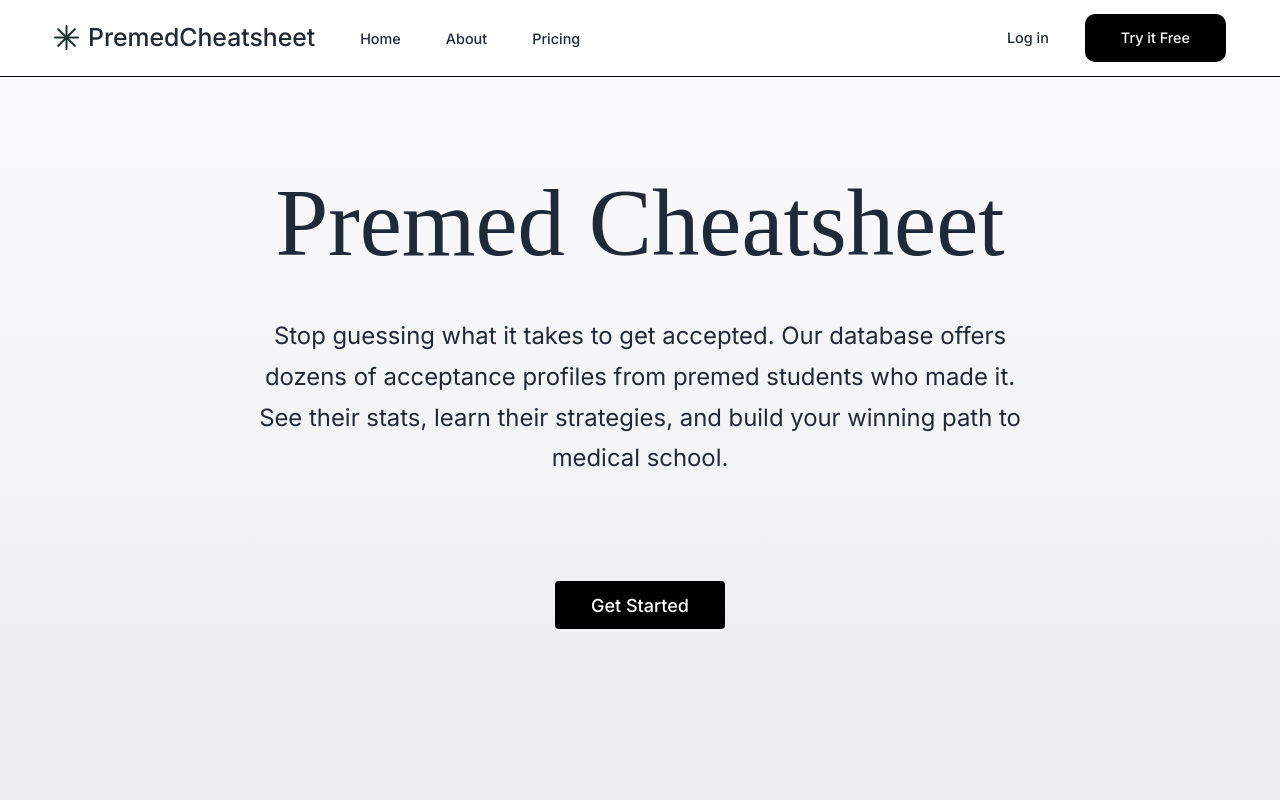
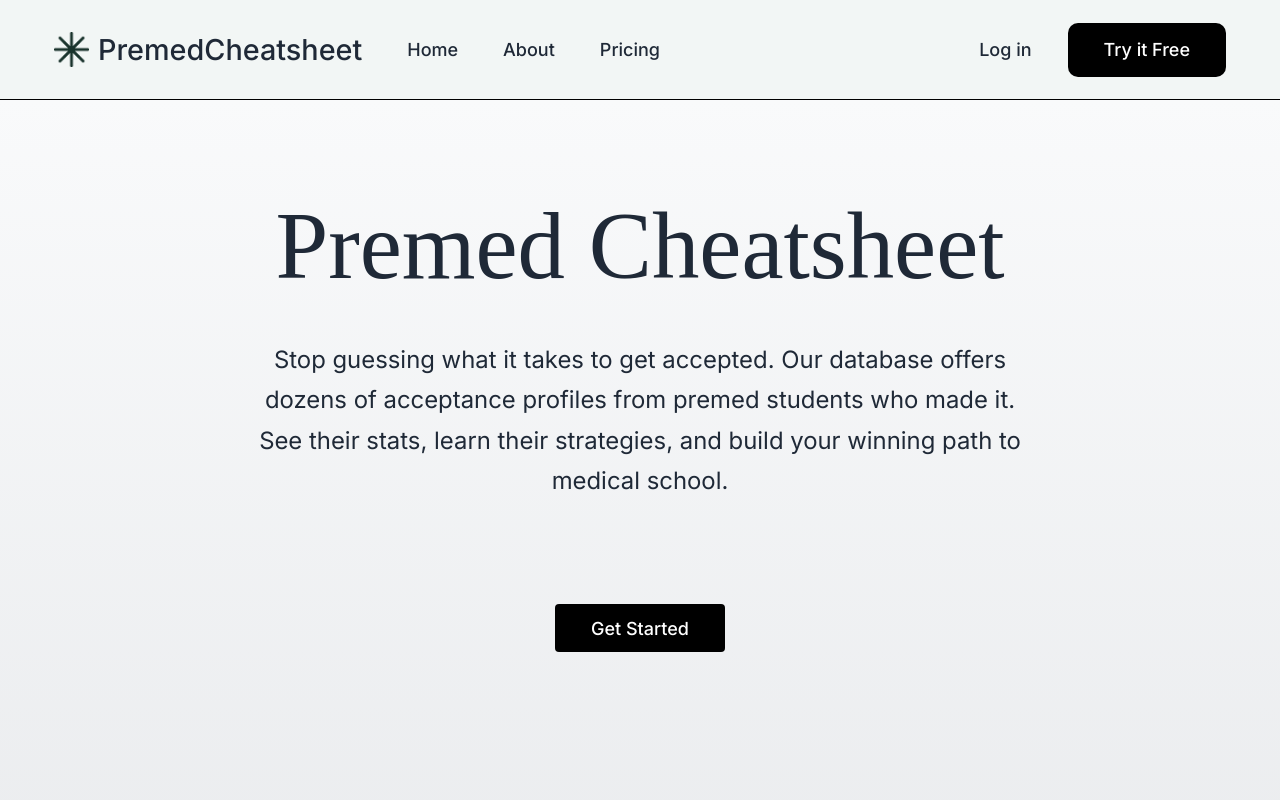
Before and after one commit to droooski/premedcheatsheet, a React (Create React App) app: page / in a window 1280 px wide. Shown: the top 800 px of the page. Built offline with nearby package versions, Linux system fonts and the light colour scheme; a web font is replaced by a local one.

Commit message:
refactor: Update Navbar and Footer styles for improved layout and responsiveness

```diff
--- a/src/components/layout/Navbar/Navbar.scss
+++ b/src/components/layout/Navbar/Navbar.scss
@@ -2,7 +2,7 @@
 @use '../../../styles/mixins' as mix;
 
 .navbar {
-  background-color: $white;
+  background-color: #F2F6F5;
   border-bottom: 1px solid #000000; /* Added border instead of box-shadow */
   position: sticky;
   top: 0;
@@ -32,7 +32,7 @@
     display: flex;
     justify-content: space-between; // This creates the expanding middle gap
     align-items: center;
-    padding: $spacing-3 0;
+    padding: $spacing-5 0;
     position: relative;
   }
 
@@ -63,29 +63,29 @@
     }
 
     img {
-      height: 20px;
+      height: 30px;
       margin-right: $spacing-2;
 
       @media (min-width: $xl) {
-        height: 25px;
+        height: 35px;
       }
 
       @media (min-width: $xxl) {
-        height: 30px;
+        height: 40px;
       }
     }
 
     span {
       font-weight: 500;
-      font-size: 1rem;
+      font-size: 1.4rem;
       color: $text-color;
 
       @media (min-width: $xl) {
-        font-size: 1.375rem;
+        font-size: 1.6rem;
       }
 
       @media (min-width: $xxl) {
-        font-size: 1.5rem;
+        font-size: 1.8rem;
       }
     }
   }
@@ -112,14 +112,14 @@
         color: $text-color;
         font-weight: 500;
         @include mix.transition(color);
-        font-size: 0.6rem;
+        font-size: 0.8rem;
 
         @media (min-width: $xl) {
-          font-size: 0.8rem;
+          font-size: 1rem;
         }
 
         @media (min-width: $xxl) {
-          font-size: 1rem;
+          font-size: 1.2rem;
         }
 
         &:hover {
@@ -142,20 +142,15 @@
       color: $text-color;
       font-weight: 500;
       margin-right: $spacing-4;
-      font-size: 0.6rem;
-
-      @media (min-width: $lg) {
-        margin-right: $spacing-6;
-        font-size: 0.6rem;
-      }
+      font-size: 0.8rem;
 
       @media (min-width: $xl) {
         margin-right: $spacing-8;
-        font-size: 0.8rem;
+        font-size: 1rem;
       }
 
       @media (min-width: $xxl) {
-        font-size: 1rem;
+        font-size: 1.2rem;
       }
 
       &:hover {
@@ -167,21 +162,16 @@
     .try-free-button {
       @include mix.button-primary;
       padding: $spacing-2 $spacing-4;
-      font-size: 0.6rem;
+      font-size: 0.8rem;
       border-radius: 10px; /* Added border radius */
-
-      @media (min-width: $lg) {
-        padding: $spacing-2 $spacing-6;
-        font-size: 0.6rem;
-      }
 
       @media (min-width: $xl) {
         padding: $spacing-3 $spacing-8;
-        font-size: 0.8rem;
+        font-size: 1rem;
       }
 
       @media (min-width: $xxl) {
-        font-size: 1rem;
+        font-size: 1.2rem;
       }
     }
   }
--- a/src/components/sections/Footer/Footer.scss
+++ b/src/components/sections/Footer/Footer.scss
@@ -55,7 +55,7 @@
 
         .footer-links-wrapper {
           display: flex;
-          gap: 10rem;
+          gap: 6rem;
         }
 
         .footer-links-column {
@@ -64,7 +64,7 @@
         }
 
         .footer-links-column h4 {
-          font-size: 1.5rem;
+          font-size: 1.2rem;
           font-weight: 500;
           color: #1f2937;
           margin-bottom: 0.75rem;
@@ -72,9 +72,8 @@
 
         .footer-link {
           color: #1f2937;
-          font-size: 1.2rem;
+          font-size: 0.875rem;
           text-decoration: none;
-          margin-bottom: 0.5rem;
         }
 
         .footer-link:hover {
```
